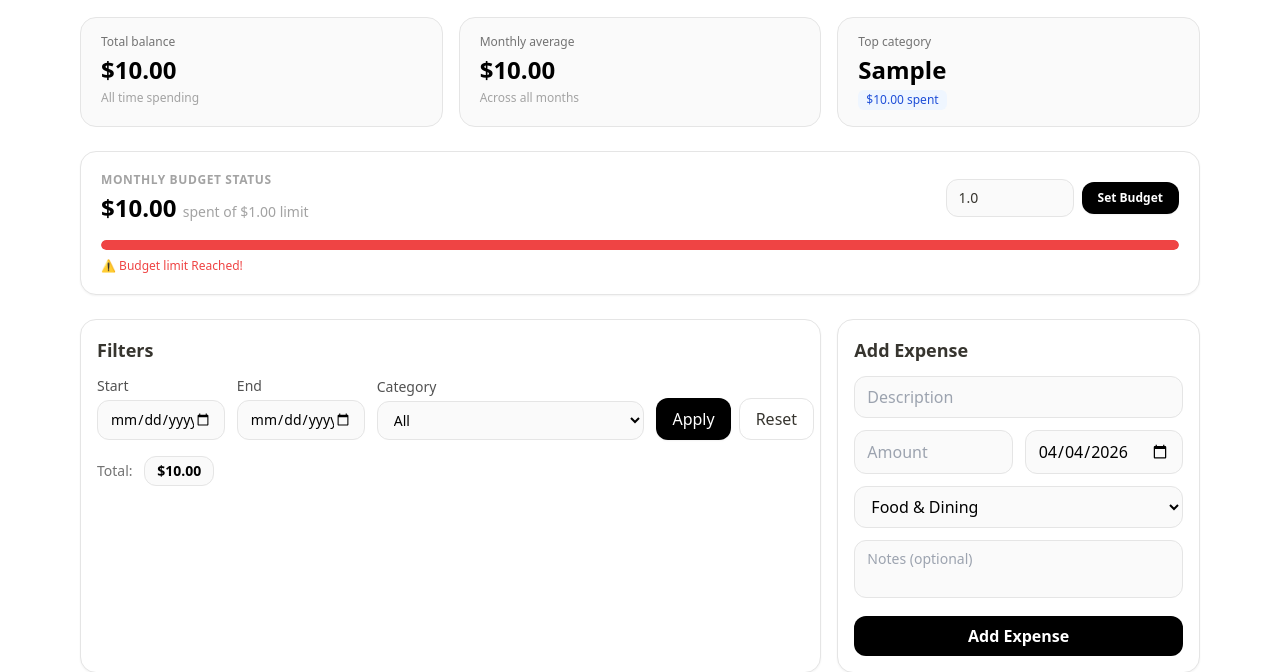
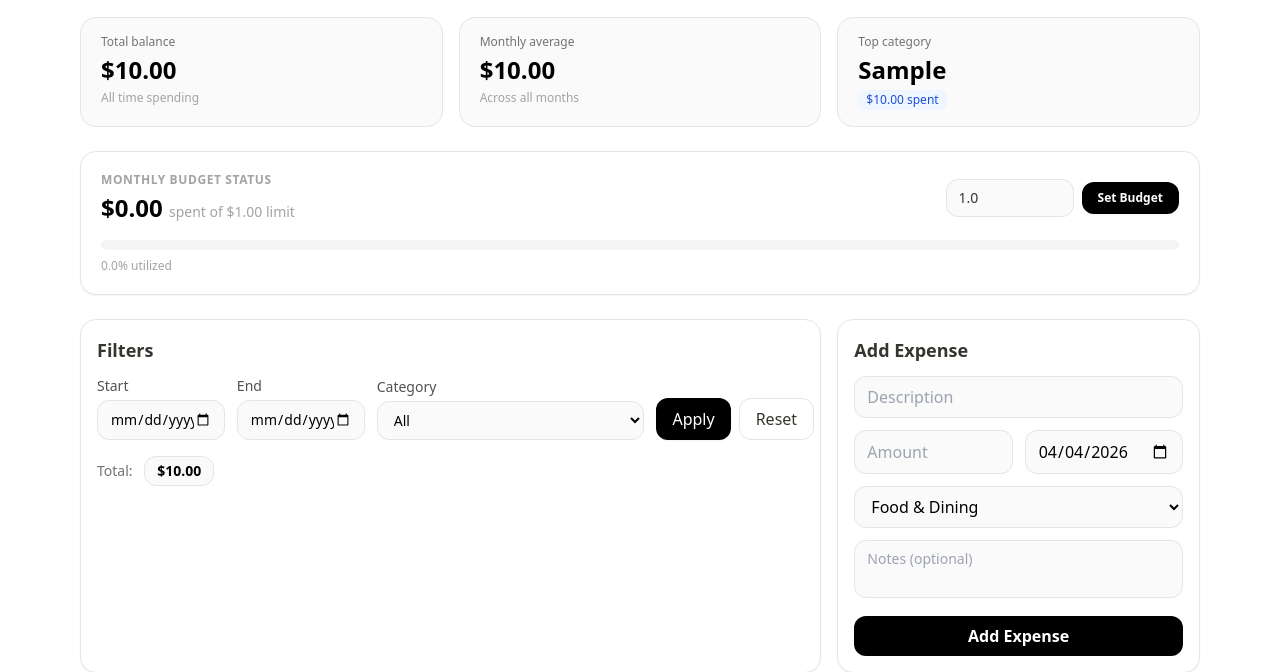
Before and after one commit to Muhammd7737/PocketPal, a Flask app: page / in a window 1280 px wide. Shown: the part 188-860 px from the top of the page. Run offline with Flask 3, Linux system fonts and the light colour scheme; the visitor is signed in with stand-in values (Sample User, id 1); tables that the repository leaves empty hold one stand-in row (values such as "Sample post"); grey boxes marked "Sample" are stand-in pictures; some libraries are stand-ins or nearby versions.

Commit message:
Update budget calculations to reflect current month spending and adjust dashboard display

```diff
--- a/app.py
+++ b/app.py
@@ -1,6 +1,7 @@
 #from unicodedata import category
 from dotenv import load_dotenv
 from flask import Flask, render_template, request, url_for, make_response, flash, redirect, session
+from flask_login import current_user
 from flask_sqlalchemy import SQLAlchemy
 from datetime import date, datetime
 from sqlalchemy import func
@@ -410,15 +411,20 @@ def update_budget():
         limit = float(budget_str)
         if limit < 0:
             raise ValueError
+
         user.budget_limit = limit
         db.session.commit()
-        flash('Monthly budget limit updated!', 'success')
+
+        # Inform the user of their custom threshold status right away
+        if limit == 0:
+            flash('Monthly budget limit cleared.', 'success')
+        else:
+            flash(f'Monthly budget limit updated to ${limit:.2f}!', 'success')
+
     except ValueError:
         flash('Budget limit must be a valid positive number.', 'error')
 
     return redirect(url_for('index'))
-
-
 
 #---------------------Custom Category---------------------------
 
@@ -612,17 +618,26 @@ def index():
 
   #user = User.query.get(session['id'])
 
+  today_date = date.today()
+
+  # Filter all user expenses down to ONLY the current year and current month
+  current_month_expenses = Expense.query.filter(
+      Expense.user_id == session['id'],
+      func.extract('year', Expense.date) == today_date.year,
+      func.extract('month', Expense.date) == today_date.month
+  ).all()
+
+  # Calculate the total spent strictly within this calendar month
+  current_month_total = round(sum(e.amount for e in current_month_expenses), 2)
+
   # Get the current user details to get their budget limit
   current_user = User.query.get(session['id'])
   budget_limit = float(current_user.budget_limit) if (current_user and current_user.budget_limit is not None) else 0.0
   user_pic = current_user.profile_pic if current_user else None
 
-  # Double check that all_time_total is a valid number
-  safe_total = float(all_time_total) if all_time_total else 0.0
-
-  # Protect against division by zero and ensure clean float math
+  # Calculate how close they are to hitting the limit based on CURRENT MONTH ONLY
   if budget_limit > 0.0:
-      spending_percentage = min((safe_total / budget_limit) * 100, 100)
+        spending_percentage = min((current_month_total / budget_limit) * 100, 100)
   else:
       spending_percentage = 0.0
 
@@ -648,6 +663,7 @@ def index():
     edit_id=edit_id,
     budget_limit=budget_limit,
     spending_percentage=spending_percentage,
+    current_month_total=current_month_total,
     )
 #----------------------------------Adding Category-----------------------------------------
 
--- a/templates/index.html
+++ b/templates/index.html
@@ -133,7 +133,8 @@
         <div>
           <h2 class="text-xs font-semibold text-neutral-400 uppercase tracking-wider">Monthly Budget Status</h2>
           <p class="text-2xl font-bold mt-1 text-black">
-            ${{ '%.2f'|format(all_time_total or 0) }}
+            <!-- CHANGED: Swapped all_time_total for current_month_total -->
+            ${{ '%.2f'|format(current_month_total or 0) }}
             <span class="text-sm font-normal text-neutral-400">spent of ${{ '%.2f'|format(budget_limit or 0) }}
               limit</span>
           </p>
@@ -157,15 +158,16 @@
       <div class="mt-4">
         <!-- Progress Bar Track Background -->
         <div class="w-full bg-neutral-100 h-2.5 rounded-full overflow-hidden relative">
-          <!-- Active Color Fill Indicator (Turns Red if Limit is Met/Exceeded) -->
+          <!-- Active Color Fill Indicator (Turns Red if Limit is Met/Exceeded for the current month) -->
           <div
-            class="h-full rounded-full transition-all duration-500 {% if budget_limit > 0 and all_time_total >= budget_limit %} bg-red-500 {% else %} bg-black {% endif %} w-[{{ spending_percentage }}%]">
+            class="h-full rounded-full transition-all duration-500 {% if current_month_total >= budget_limit %} bg-red-500 {% else %} bg-black {% endif %} [width:{{ spending_percentage }}%]">
           </div>
         </div>
 
         <!-- Budget Dynamic Helper Alerts -->
         <div class="flex justify-between items-center mt-2 text-xs">
-          {% if all_time_total >= budget_limit %}
+          <!-- CHANGED: Alerts evaluate current_month_total instead of all_time_total -->
+          {% if current_month_total >= budget_limit %}
           <span class="text-red-500 font-medium flex items-center gap-1">⚠️ Budget limit Reached!</span>
           {% else %}
           <span class="text-neutral-400">{{ '%.1f'|format(spending_percentage) }}% utilized</span>
```
